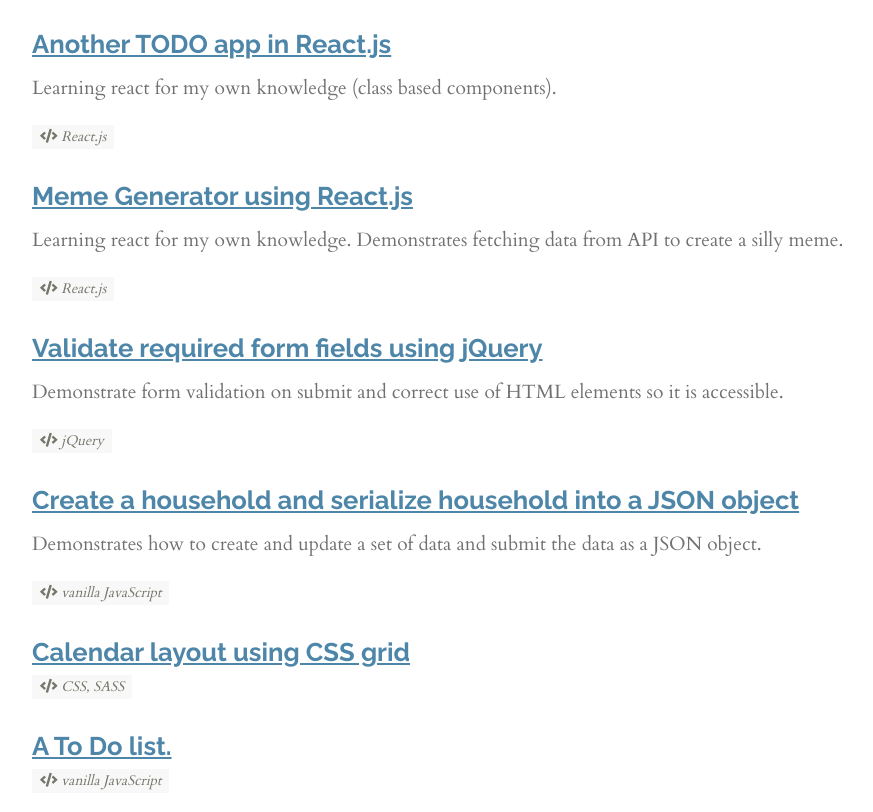
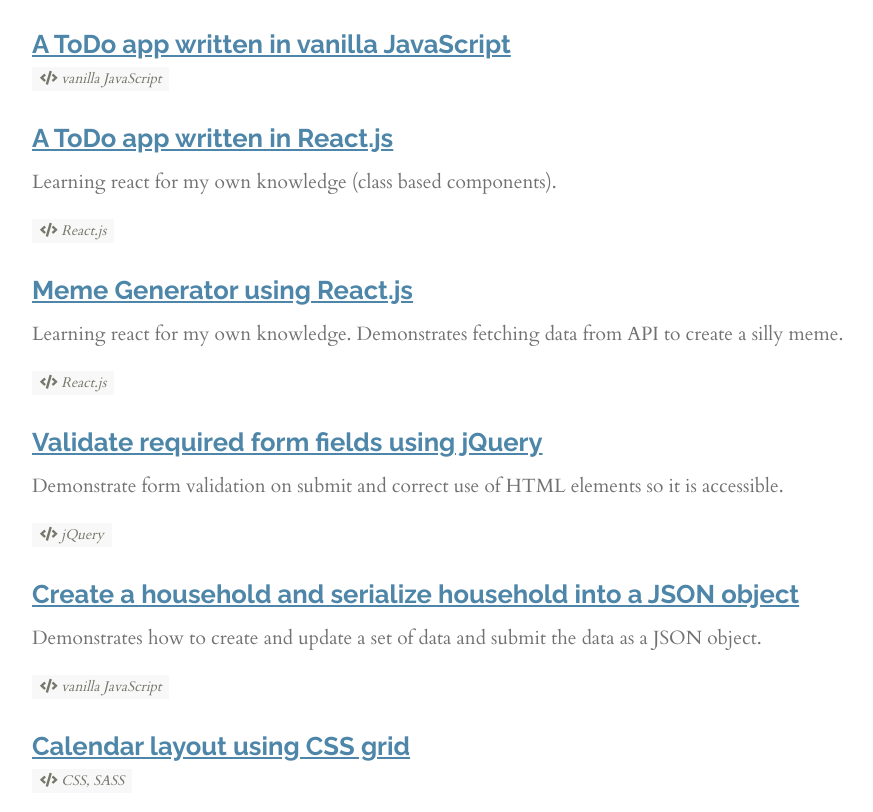
Before and after one commit to bbruthbar/bbruthbar.github.io, a plain HTML site: page index.html in a window 1280 px wide. Shown: the part 1191-2003 px from the top of the page, without its empty margins (192-1065 px from the left). Drawn offline with Linux system fonts and the light colour scheme.

Commit message:
Update links

```diff
--- a/index.html
+++ b/index.html
@@ -136,10 +136,23 @@
         <div class="content__block">
           <h3>
             <a
+              href="https://codepen.io/bbruthbar/pen/xxrOezR"
+              target="_blank"
+              title="(opens in new window)"
+              >A ToDo app written in vanilla JavaScript</a
+            >
+          </h3>
+          <span class="tags"
+            ><i class="fas fa-code"></i> vanilla JavaScript</span
+          >
+        </div>
+        <div class="content__block">
+          <h3>
+            <a
               href="https://www.ruthcirillo.info/react-todo-app/"
               target="_blank"
               title="(opens in new window)"
-              >Another TODO app in React.js</a
+              >A ToDo app written in React.js</a
             >
           </h3>
           <p>Learning react for my own knowledge (class based components).</p>
@@ -195,19 +208,7 @@
           </h3>
           <span class="tags"><i class="fas fa-code"></i> CSS, SASS</span>
         </div>
-        <div class="content__block">
-          <h3>
-            <a
-              href="https://codepen.io/bbruthbar/full/qmpqKB"
-              target="_blank"
-              title="(opens in new window)"
-              >A To Do list.</a
-            >
-          </h3>
-          <span class="tags"
-            ><i class="fas fa-code"></i> vanilla JavaScript</span
-          >
-        </div>
+
 
       </section>
       <footer>
```
